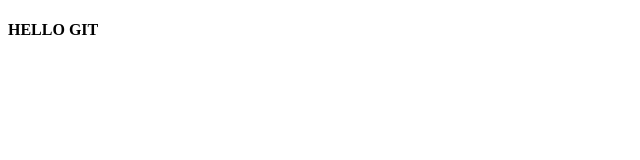
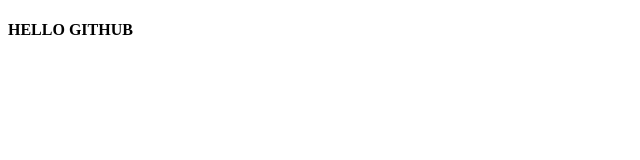
Before and after one commit to niyozbek0815/Hello-Git, a plain HTML site: page index.html in a window 1280 px wide. Shown: the full height of the page, 0-640 px from the left. Drawn offline with Linux system fonts and the light colour scheme.

Commit message:
change github

```diff
--- a/index.html
+++ b/index.html
@@ -9,7 +9,7 @@
 </head>
 
 <body>
-    <h4>HELLO GIT</h4>
+    <h4>HELLO GITHUB</h4>
 </body>
 
 </html>
```
